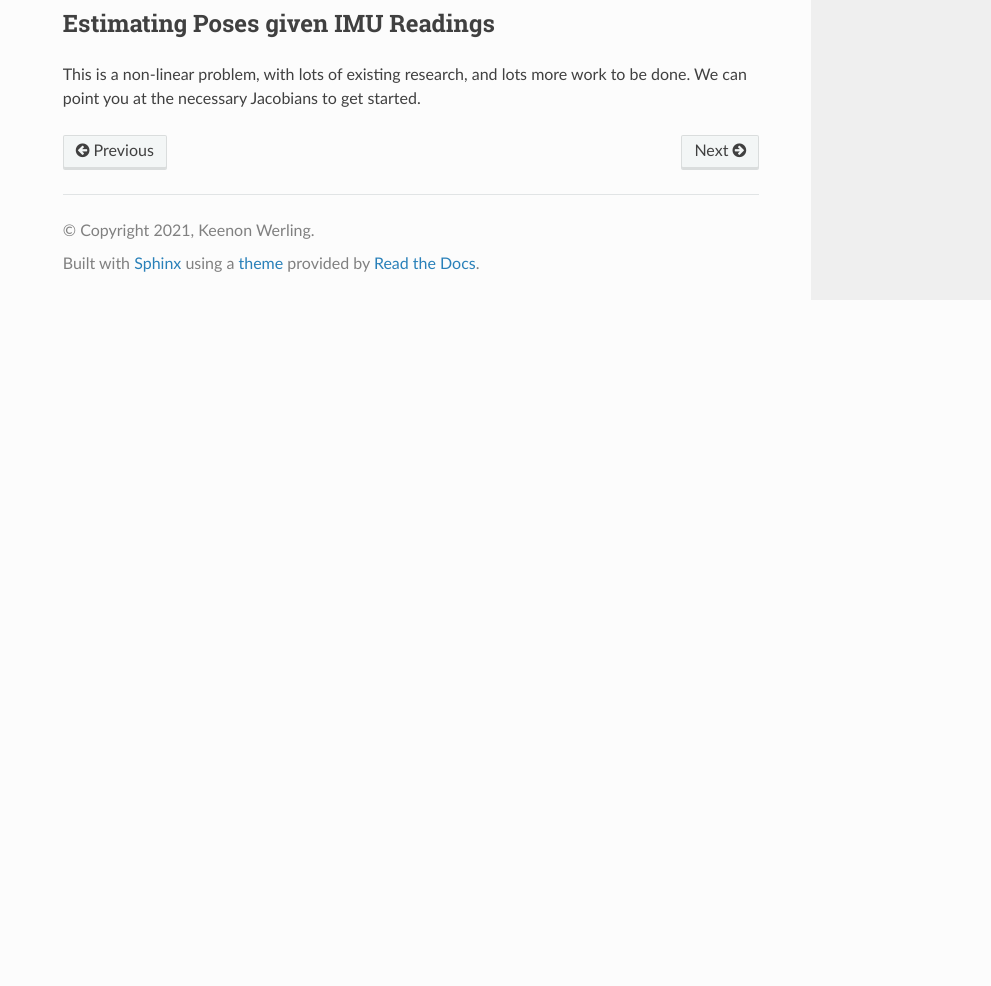
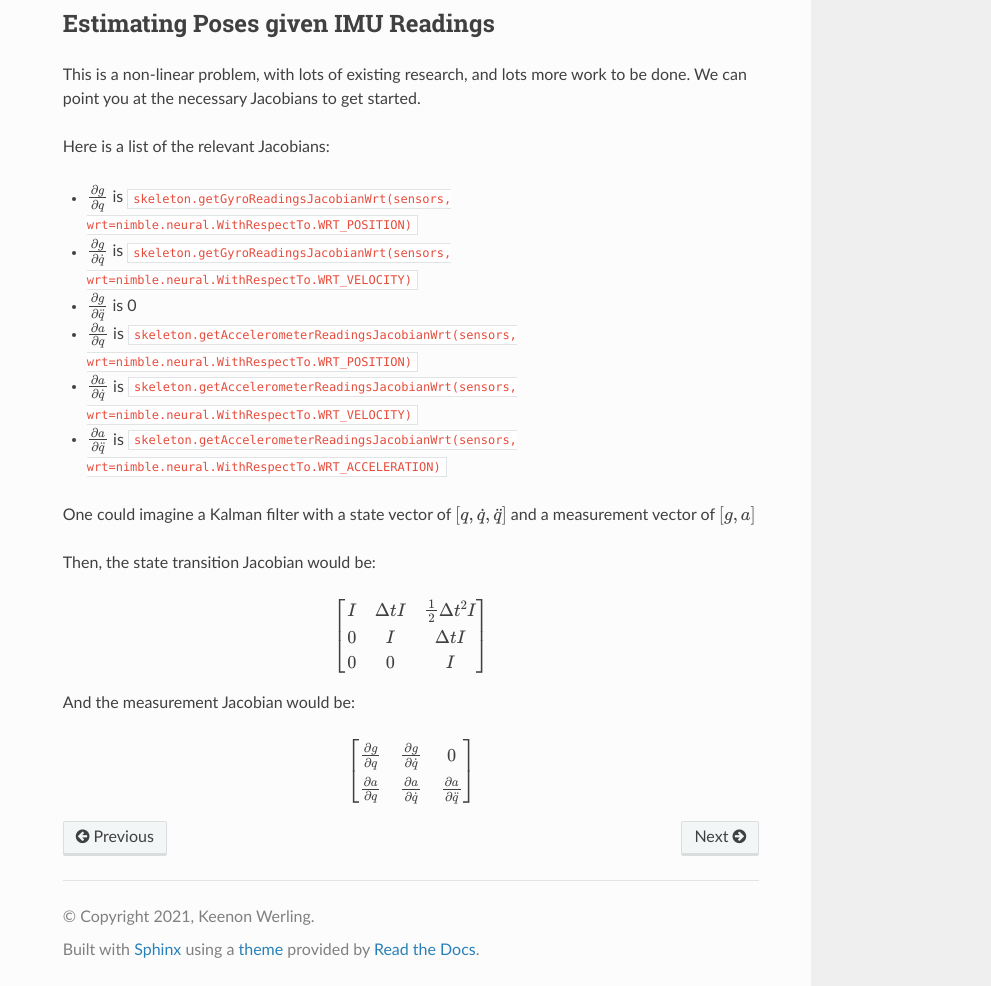
Before and after one commit to nimblephysics/nimblephysics.github.io, a plain HTML site: page docs/accs-and-gyros.html in a window 1280 px wide. Shown: the part 3580-4566 px from the top of the page, without its empty margins (289-1280 px from the left). Before the commit the page ends 3880 px from the top, so only its background shows below. Drawn offline with nearby package versions, Linux system fonts and the light colour scheme; a web font is replaced by a local one.

Commit message:
Published website changes from main repo dedda4779eb056d64eb6979b86c16ec8b4d86d58

```diff
--- a/docs/accs-and-gyros.html
+++ b/docs/accs-and-gyros.html
@@ -19,6 +19,7 @@
         <script src="_static/_sphinx_javascript_frameworks_compat.js"></script>
         <script src="_static/doctools.js"></script>
         <script src="_static/sphinx_highlight.js"></script>
+        <script async="async" src="https://cdn.jsdelivr.net/npm/mathjax@3/es5/tex-mml-chtml.js"></script>
     <script src="_static/js/theme.js"></script>
     <link rel="index" title="Index" href="genindex.html" />
     <link rel="search" title="Search" href="search.html" />
@@ -197,6 +198,29 @@ fixed and this non-linear relationship between joint velocities and acceleration
 <section id="estimating-poses-given-imu-readings">
 <h2>Estimating Poses given IMU Readings<a class="headerlink" href="#estimating-poses-given-imu-readings" title="Permalink to this heading"></a></h2>
 <p>This is a non-linear problem, with lots of existing research, and lots more work to be done. We can point you at the necessary Jacobians to get started.</p>
+<p>Here is a list of the relevant Jacobians:</p>
+<ul class="simple">
+<li><p><span class="math notranslate nohighlight">\(\frac{\partial g}{\partial q}\)</span> is <code class="code docutils literal notranslate"><span class="pre">skeleton.getGyroReadingsJacobianWrt(sensors,</span> <span class="pre">wrt=nimble.neural.WithRespectTo.WRT_POSITION)</span></code></p></li>
+<li><p><span class="math notranslate nohighlight">\(\frac{\partial g}{\partial \dot{q}}\)</span> is <code class="code docutils literal notranslate"><span class="pre">skeleton.getGyroReadingsJacobianWrt(sensors,</span> <span class="pre">wrt=nimble.neural.WithRespectTo.WRT_VELOCITY)</span></code></p></li>
+<li><p><span class="math notranslate nohighlight">\(\frac{\partial g}{\partial \ddot{q}}\)</span> is 0</p></li>
+<li><p><span class="math notranslate nohighlight">\(\frac{\partial a}{\partial q}\)</span> is <code class="code docutils literal notranslate"><span class="pre">skeleton.getAccelerometerReadingsJacobianWrt(sensors,</span> <span class="pre">wrt=nimble.neural.WithRespectTo.WRT_POSITION)</span></code></p></li>
+<li><p><span class="math notranslate nohighlight">\(\frac{\partial a}{\partial \dot{q}}\)</span> is <code class="code docutils literal notranslate"><span class="pre">skeleton.getAccelerometerReadingsJacobianWrt(sensors,</span> <span class="pre">wrt=nimble.neural.WithRespectTo.WRT_VELOCITY)</span></code></p></li>
+<li><p><span class="math notranslate nohighlight">\(\frac{\partial a}{\partial \ddot{q}}\)</span> is <code class="code docutils literal notranslate"><span class="pre">skeleton.getAccelerometerReadingsJacobianWrt(sensors,</span> <span class="pre">wrt=nimble.neural.WithRespectTo.WRT_ACCELERATION)</span></code></p></li>
+</ul>
+<p>One could imagine a Kalman filter with a state vector of <span class="math notranslate nohighlight">\([q, \dot{q}, \ddot{q}]\)</span> and a measurement vector of <span class="math notranslate nohighlight">\([g, a]\)</span></p>
+<p>Then, the state transition Jacobian would be:</p>
+<div class="math notranslate nohighlight">
+\[\begin{split}\begin{bmatrix}
+  I &amp; \Delta t I &amp; \frac{1}{2} \Delta t^2 I \\
+  0 &amp; I &amp; \Delta t I \\
+  0 &amp; 0 &amp; I
+\end{bmatrix}\end{split}\]</div>
+<p>And the measurement Jacobian would be:</p>
+<div class="math notranslate nohighlight">
+\[\begin{split}\begin{bmatrix}
+  \frac{\partial g}{\partial q} &amp; \frac{\partial g}{\partial \dot{q}} &amp; 0 \\
+  \frac{\partial a}{\partial q} &amp; \frac{\partial a}{\partial \dot{q}} &amp; \frac{\partial a}{\partial \ddot{q}}
+\end{bmatrix}\end{split}\]</div>
 </section>
 </section>
 
```
Also changed, not shown: docs/_sources/accs-and-gyros.rst.txt, docs/searchindex.js.
